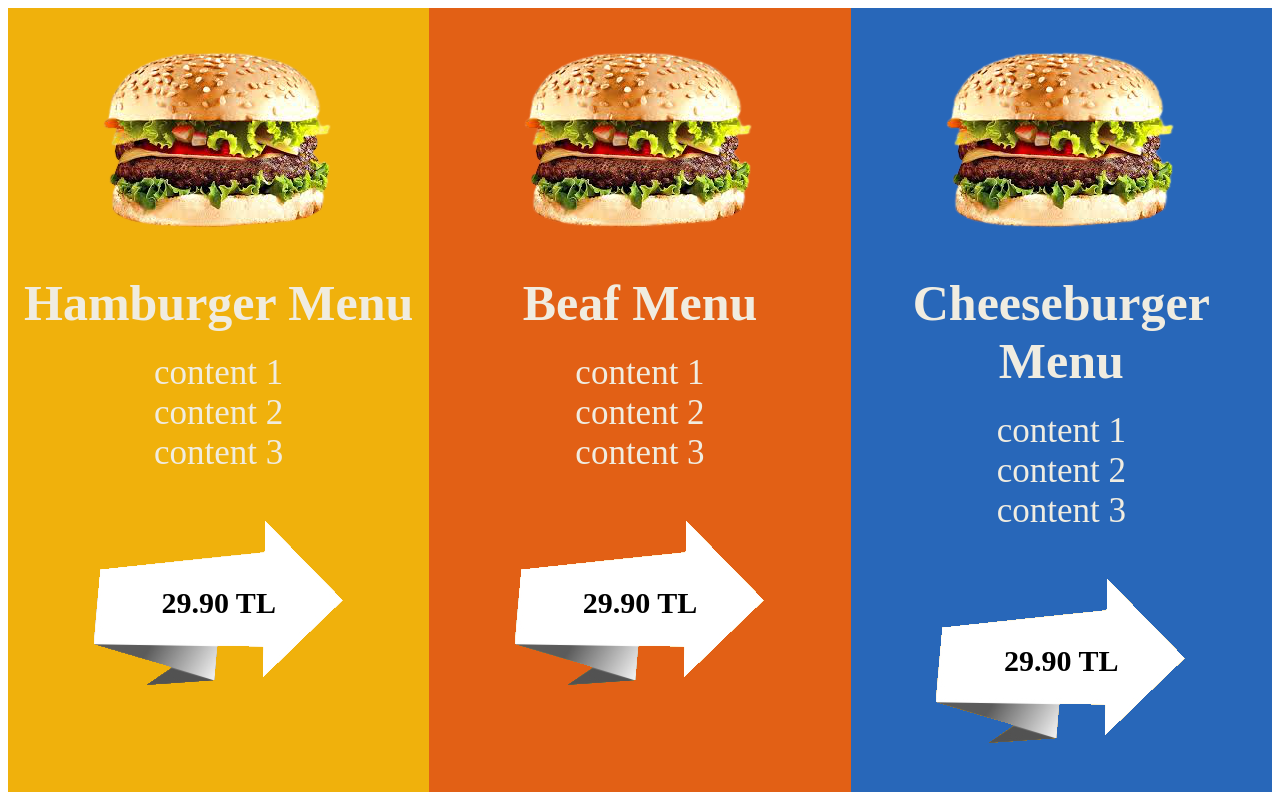
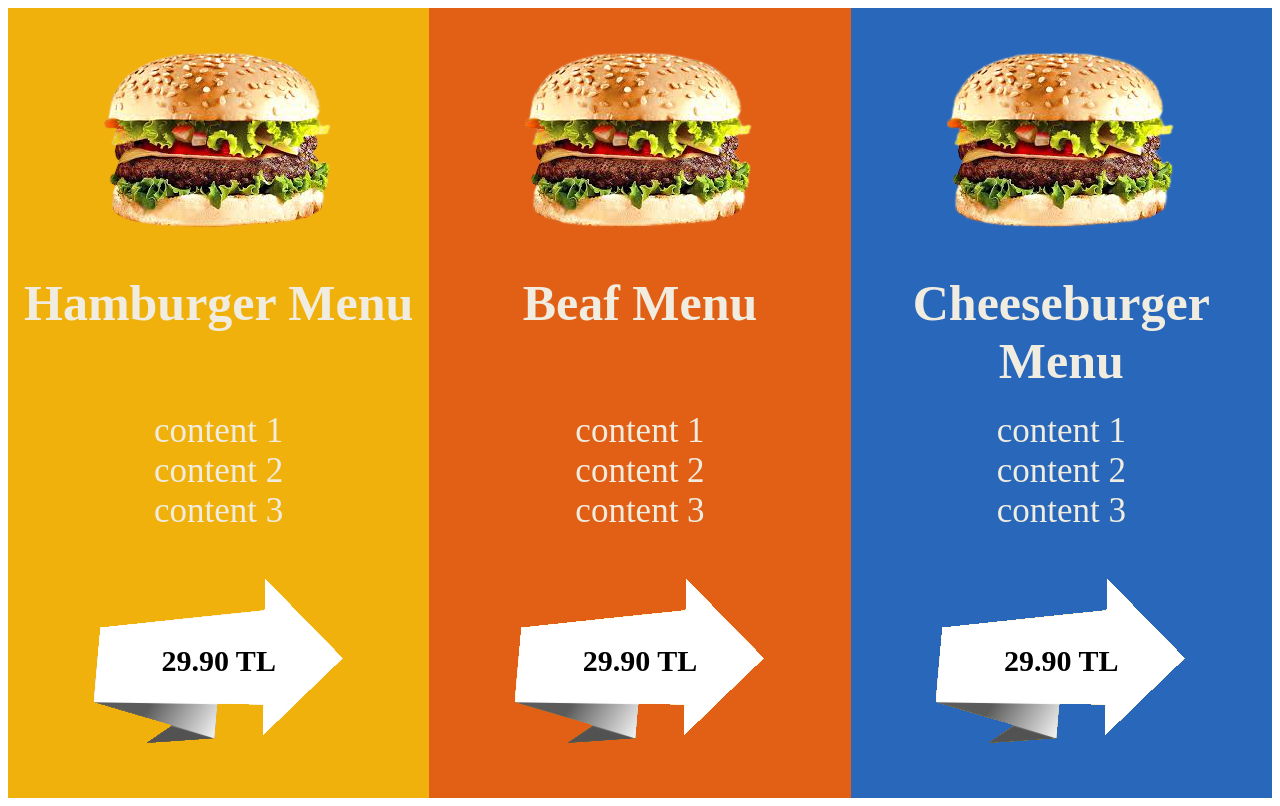
Before and after one commit to oyukruk/SampleWidgets, a plain HTML site: page menu_widget/index.html in a window 1280 px wide. Drawn offline with Linux system fonts and the light colour scheme.

Commit message:
flex for vertical axis

```diff
--- a/menu_widget/main.css
+++ b/menu_widget/main.css
@@ -1,14 +1,20 @@
 .widget-container{
+
   display: flex;
   flex-direction: row;
   justify-content:space-between;
   min-height: 100%;
   overflow: hidden;
+
+
 }
 .left-tab{
 
   flex: 1;
+  display: flex;
   background-color: rgb(240, 177, 12);
+  flex-direction: column;
+
 
 }
 
@@ -17,6 +23,7 @@
   justify-content: center;
   padding: 8%;
   size: 40%;
+  flex: 1;
 }
 
 .menu-name-part{
@@ -27,16 +34,22 @@
   color: rgb(240, 236, 224);
   padding-bottom: 5%;
   text-align: center;
+  flex: 1;
 }
 
 .right-tab{
   background-color: rgb(40, 103, 185);
   flex: 1;
+  display: flex;
+  flex-direction: column;
 
 }
 .center-tab{
   background-color: rgb(226, 96, 21);
   flex: 1;
+  display: flex;
+  flex-direction: column;
+
 }
 .menu-content{
   display: flex;
@@ -44,13 +57,15 @@
   align-items: center;
   font-size: 35px;
   text-align: center;
-
+  flex: 1;
   color: rgb(240, 236, 224);
 
 }
 .menu-price{
 position: relative;
 padding: 10%;
+margin-bottom: 2%;
+
 }
 .price-img{
 display: flex;
```
